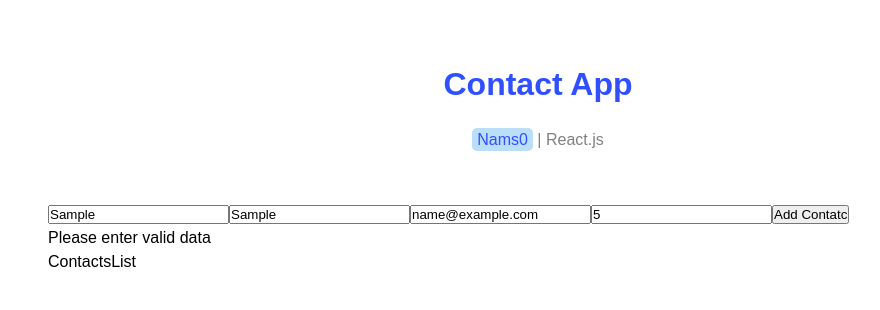
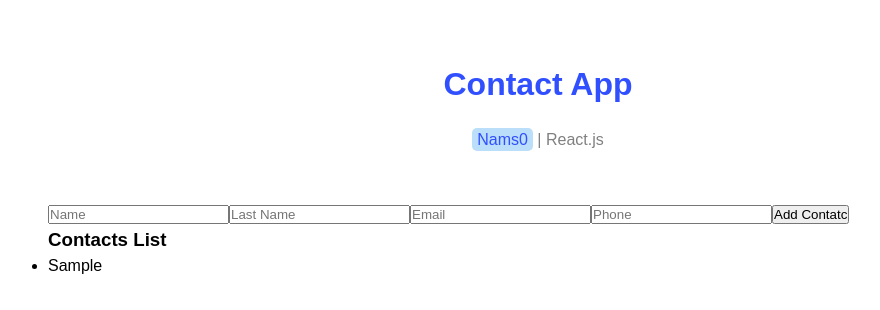
Before and after one commit to nams0/contact-app, a React (Vite) app: page / in a window 1280 px wide. Both pictures are taken after typing "Sample", "Sample", "name@example.com", "5" into the empty fields and a click on the button "Add Contatc". Shown: the top 310 px of the page, without its empty margins (102-982 px from the left). Built offline with nearby package versions, Linux system fonts and the light colour scheme.

Commit message:
made unique id for every contact

```diff
--- a/package.json
+++ b/package.json
@@ -11,7 +11,8 @@
   },
   "dependencies": {
     "react": "^19.1.0",
-    "react-dom": "^19.1.0"
+    "react-dom": "^19.1.0",
+    "uuid": "^11.1.0"
   },
   "devDependencies": {
     "@eslint/js": "^9.29.0",
--- a/src/components/Contacts.jsx
+++ b/src/components/Contacts.jsx
@@ -1,4 +1,5 @@
 import React, { useState } from "react"
+import { v4 } from "uuid"
 
 import ContactsList from "./ContactsList"
 import inputs from "../constants/inputs"
@@ -7,6 +8,7 @@
   const [contacts, setContacts] = useState([])
   const [alert, setAlert] = useState("")
   const [contact, setContact] = useState({
+    id: "",
     name: "",
     lastName: "",
     email: "",
@@ -29,7 +31,8 @@
       return
     }
     setAlert("")
-    setContacts((contacts) => [...contacts, contact])
+    const newContact = { ...contact, id: v4() }
+    setContacts((contacts) => [...contacts, newContact])
     setContact({ name: "", lastName: "", email: "", phone: "" }) //empty inputs
   }
   return (
--- a/src/components/ContactsList.jsx
+++ b/src/components/ContactsList.jsx
@@ -1,8 +1,15 @@
-import React from 'react'
+import React from "react"
 
-function ContactsList() {
-    return (
-    <div>ContactsList</div>
+function ContactsList({ contacts }) {
+  return (
+    <div>
+      <h3>Contacts List</h3>
+      <ul>
+        {contacts.map((contact) => (
+          <li key={contact.id}>{contact.name}</li>
+        ))}
+      </ul>
+    </div>
   )
 }
 
--- a/src/constants/inputs.js
+++ b/src/constants/inputs.js
@@ -2,7 +2,7 @@
   { type: "text", name: "name", placeholder: "Name" },
   {
     type: "text",
-    name: "lastNname",
+    name: "lastName",
     placeholder: "Last Name",
   },
   {
```
Also changed, not shown: 1 other file (tests, documents, lock files or other folders).
